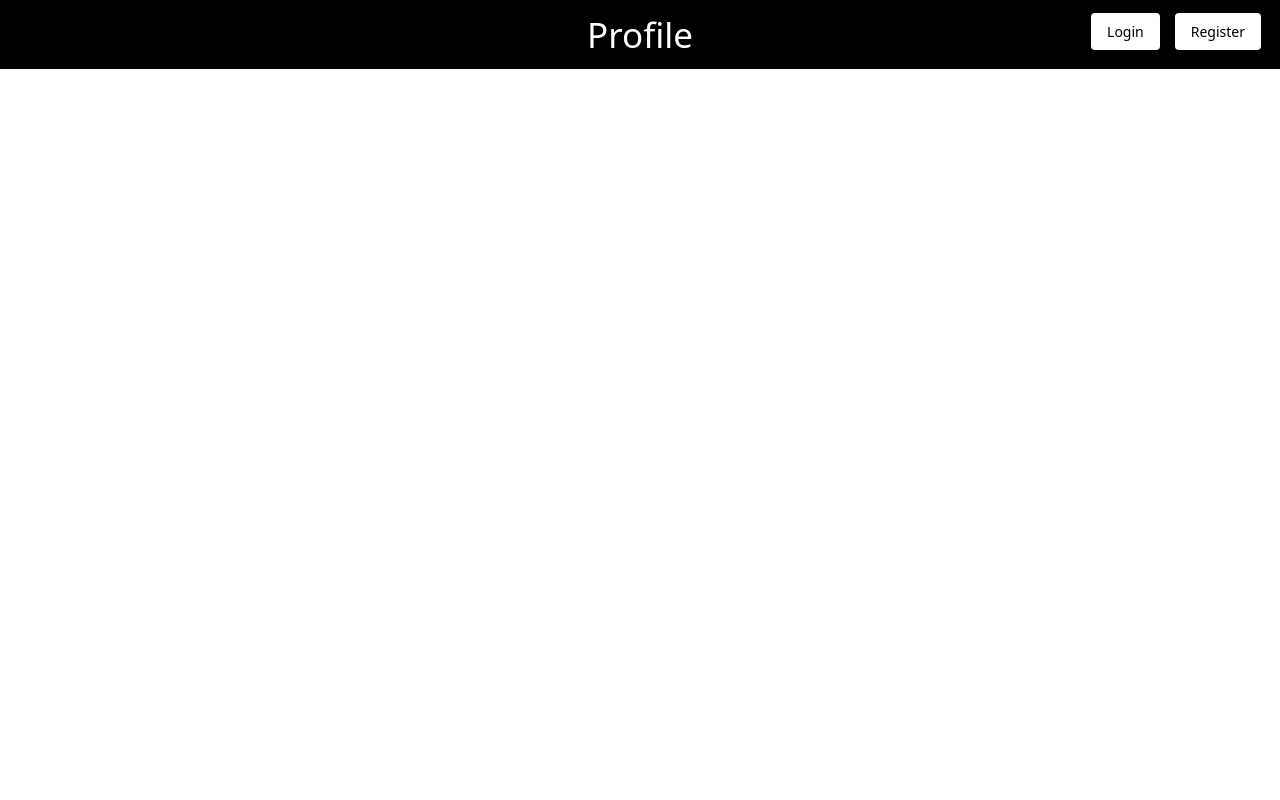
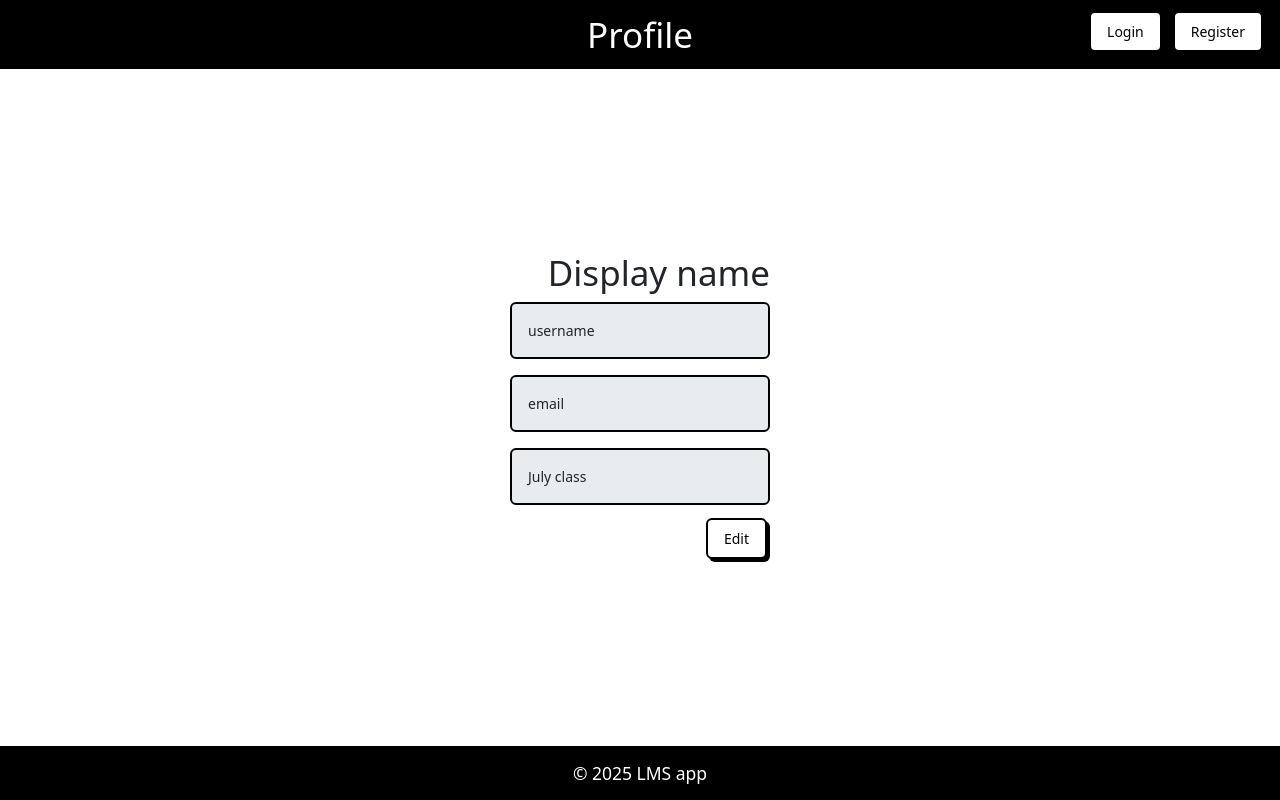
Before and after one commit to q-bckrt/lms-frontend, an Angular app: page /profile in a window 1280 px wide. Built offline with nearby package versions, Linux system fonts and the light colour scheme.

Commit message:
created the profile page + moved button to the right

```diff
--- a/src/app/pages/login/login.component.css
+++ b/src/app/pages/login/login.component.css
@@ -41,3 +41,7 @@ app-footer {
   padding: 30px;
   box-sizing: border-box;
 }
+
+.login-button {
+  text-align: right;
+}
--- a/src/app/pages/login/login.component.html
+++ b/src/app/pages/login/login.component.html
@@ -28,7 +28,9 @@
                                 required
                         >
                     </div>
-                    <app-button id="loginButton" text="Login" (clicked)="handleLogin()"></app-button>
+                    <div class="login-button">
+                        <app-button id="loginButton" text="Login" (clicked)="handleLogin()"></app-button>
+                    </div>
                 </form>
             </div>
         </div>
--- a/src/app/pages/profile/profile.component.css
+++ b/src/app/pages/profile/profile.component.css
@@ -0,0 +1,47 @@
+/* Prevent scrolling and ensure full height */
+html, body {
+  height: 100%;
+  overflow: hidden;
+}
+
+/* Main container for the entire page */
+.profile-page {
+  display: flex;
+  flex-direction: column;
+  height: 100vh;
+  min-height: 100vh;
+}
+
+/* Modify your existing .content rule */
+.content {
+  display: flex;
+  flex-direction: column;
+  justify-content: center;
+  align-items: center;
+  flex: 1;
+  padding: 20px;
+  box-sizing: border-box;
+}
+
+/* Keep your existing login-password rule */
+.register-repeat-password {
+  margin-bottom: 2vh;
+}
+
+/* Ensure navbar and footer don't shrink */
+app-navbar,
+app-footer {
+  flex-shrink: 0;
+}
+
+/* Optional: Style the login box */
+.profile-box {
+  width: 100%;
+  max-width: 400px;
+  padding: 30px;
+  box-sizing: border-box;
+}
+
+.edit-button {
+  text-align: right;
+}
--- a/src/app/pages/profile/profile.component.html
+++ b/src/app/pages/profile/profile.component.html
@@ -1 +1,37 @@
-<app-navbar />
+<main>
+  <div class="profile-page">
+    <app-navbar></app-navbar>
+    <div class="content">
+      <div class="profile-box" style="max-width: 20rem;">
+
+        <div style="text-align: right;">
+          <h1>Display name</h1>
+        </div>
+
+        <div class="card bg-light mb-3">
+          <div class="card-body">
+            <p class="card-text">username</p>
+          </div>
+        </div>
+
+        <div class="card bg-light mb-3">
+          <div class="card-body">
+            <p class="card-text">email</p>
+          </div>
+        </div>
+
+        <div class="card bg-light mb-3">
+          <div class="card-body">
+            <p class="card-text">July class</p>
+          </div>
+        </div>
+
+        <div class="edit-button">
+          <app-button id="editProfileButton" text="Edit"></app-button>
+        </div>
+
+      </div>
+    </div>
+    <app-footer></app-footer>
+  </div>
+</main>
--- a/src/app/pages/profile/profile.component.ts
+++ b/src/app/pages/profile/profile.component.ts
@@ -1,9 +1,11 @@
 import { Component } from '@angular/core';
 import { NavbarComponent } from "../../components/navbar/navbar.component";
+import {ButtonComponent} from '../../components/button/button.component';
+import {FooterComponent} from '../../components/footer/footer.component';
 
 @Component({
   selector: 'app-profile',
-  imports: [NavbarComponent],
+  imports: [NavbarComponent, ButtonComponent, FooterComponent],
   templateUrl: './profile.component.html',
   styleUrl: './profile.component.css'
 })
--- a/src/app/pages/register/register.component.css
+++ b/src/app/pages/register/register.component.css
@@ -41,3 +41,7 @@ app-footer {
   padding: 30px;
   box-sizing: border-box;
 }
+
+.register-button {
+  text-align: right;
+}
--- a/src/app/pages/register/register.component.html
+++ b/src/app/pages/register/register.component.html
@@ -52,7 +52,9 @@
               required
             >
           </div>
-          <app-button id="registerButton" text="Register"></app-button>
+          <div class="register-button">
+            <app-button id="registerButton" text="Register"></app-button>
+          </div>
         </form>
       </div>
     </div>
```
